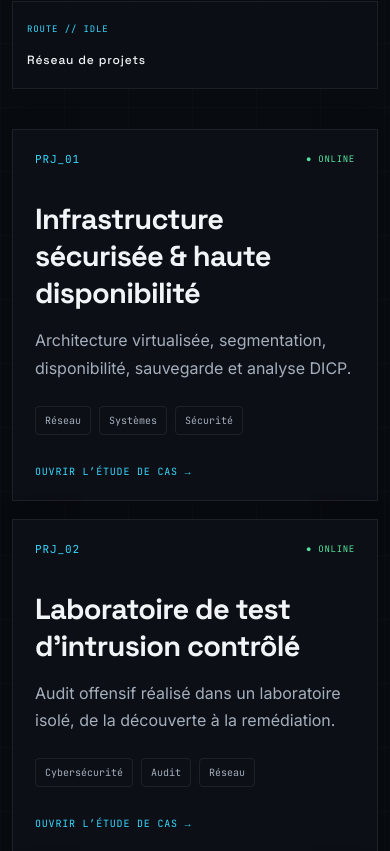
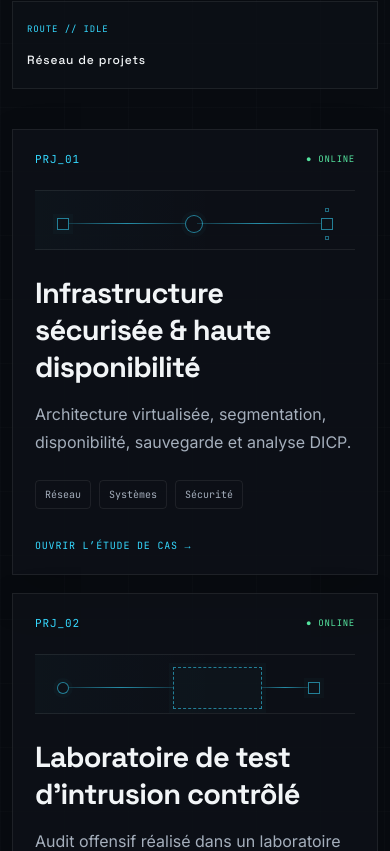
Before and after one commit to regobothgrandville/regobothgrandville.github.io, a React (Vite) app: page / in a window 390 px wide. Shown: the part 4053-4904 px from the top of the page. Built offline with nearby package versions, Linux system fonts and the light colour scheme.

Commit message:
feat: enrich home project observatory
Add project-specific visual signatures to the home project cards, complete the public internship experience with the messaging migration study, and preserve responsive and reduced-motion behavior.

```diff
--- a/src/App.tsx
+++ b/src/App.tsx
@@ -80,7 +80,7 @@ function App() {
           <p className="other-nodes">AUTRES NŒUDS // SAÉ 2.1 · SAÉ 2.4</p>
         </section>
 
-        <section className="section" id="experience"><SectionLabel index="04" title="EXPÉRIENCE" /><div className="experience-header"><div><p className="company">IA COMPANY</p><h2>Stage Développeur <em>& Sécurité</em></h2></div><span>JUIN — AOÛT 2026</span></div><p className="experience-intro">Une expérience mêlant prototypage logiciel, analyse de sécurité, étude de solutions et développement mobile, dans un contexte professionnel où la confidentialité fait partie des exigences.</p><div className="experience-grid"><article><span>01</span><h3>PYTHON / FLASK</h3><p>Prototypage de fonctionnalités à partir de données simulées.</p></article><article><span>02</span><h3>SÉCURITÉ</h3><p>Analyse des risques, conception et prototypage de mesures de sécurité.</p></article><article><span>03</span><h3>MOBILE</h3><p>Développement avec React Native, TypeScript, Expo et Git/GitHub.</p></article></div></section>
+        <section className="section" id="experience"><SectionLabel index="04" title="EXPÉRIENCE" /><div className="experience-header"><div><p className="company">IA COMPANY</p><h2>Stage Développeur <em>& Sécurité</em></h2></div><span>JUIN — AOÛT 2026</span></div><p className="experience-intro">Une expérience mêlant prototypage logiciel, analyse de sécurité, étude de solutions et développement mobile, dans un contexte professionnel où la confidentialité fait partie des exigences.</p><div className="experience-grid"><article><span>01</span><h3>PYTHON / FLASK</h3><p>Prototypage de fonctionnalités à partir de données simulées.</p></article><article><span>02</span><h3>SÉCURITÉ</h3><p>Analyse des risques, conception et prototypage de mesures de sécurité.</p></article><article><span>03</span><h3>MOBILE</h3><p>Développement avec React Native, TypeScript, Expo et Git/GitHub.</p></article><article><span>04</span><h3>MESSAGERIE</h3><p>Étude de migration d’une messagerie professionnelle et comparaison de solutions.</p></article></div></section>
 
         <section className="section" id="parcours"><SectionLabel index="05" title="PARCOURS" /><div className="timeline"><article><span className="timeline__node" aria-hidden="true" /><time>2024</time><h3>BAC GÉNÉRAL</h3><p>Mention Bien · Maths · NSI · Maths expertes</p></article><article><span className="timeline__node" aria-hidden="true" /><time>2024</time><h3>BUT R&T</h3><p>IUT de Villetaneuse · Université Sorbonne Paris Nord</p></article><article><span className="timeline__node" aria-hidden="true" /><time>2025</time><h3>CYBERSÉCURITÉ</h3><p>Début du parcours de spécialisation</p></article><article className="timeline__next"><span className="timeline__node" aria-hidden="true" /><time>2027</time><h3>PROCHAINE ÉTAPE</h3><p>Stage de 4 mois · février</p></article></div></section>
 
--- a/src/components/ProjectCard.tsx
+++ b/src/components/ProjectCard.tsx
@@ -24,6 +24,14 @@ export function ProjectCard({ project, index, active = false, onActivate, onDeac
         <span className="project-card__id">PRJ_{String(index + 1).padStart(2, '0')}</span>
         <span className="project-card__status">● ONLINE</span>
       </div>
+      <div className={`project-card__signature project-card__signature--${project.id}`} aria-hidden="true">
+        <span className="project-card__signature-node project-card__signature-node--a" />
+        <i className="project-card__signature-link project-card__signature-link--a" />
+        <span className="project-card__signature-node project-card__signature-node--b" />
+        <i className="project-card__signature-link project-card__signature-link--b" />
+        <span className="project-card__signature-node project-card__signature-node--c" />
+        <span className="project-card__signature-packet" />
+      </div>
       <h3>{project.title}</h3>
       <p>{project.summary}</p>
       <div className="tag-row">
--- a/src/main.tsx
+++ b/src/main.tsx
@@ -7,6 +7,7 @@ import { ProjectCaseStudy } from './pages/ProjectCaseStudy'
 import './styles/global.css'
 import './styles/case-study.css'
 import './styles/polish.css'
+import './styles/home-observatory.css'
 
 const root = document.getElementById('root')
 
--- /dev/null
+++ b/src/styles/home-observatory.css
@@ -0,0 +1,105 @@
+.project-card__signature {
+  position: relative;
+  height: 68px;
+  margin: 30px 0 0;
+  border-top: 1px solid var(--line);
+  border-bottom: 1px solid var(--line);
+  background: linear-gradient(90deg, rgba(53, 217, 255, 0.025), transparent 58%);
+  overflow: hidden;
+}
+
+.project-card__signature-node {
+  position: absolute;
+  top: 27px;
+  width: 12px;
+  height: 12px;
+  border: 1px solid rgba(53, 217, 255, 0.55);
+  background: var(--surface);
+  box-shadow: 0 0 0 4px rgba(53, 217, 255, 0.025);
+}
+
+.project-card__signature-node--a { left: 7%; }
+.project-card__signature-node--b { left: 47%; }
+.project-card__signature-node--c { right: 7%; }
+
+.project-card__signature-link {
+  position: absolute;
+  top: 32px;
+  height: 1px;
+  background: linear-gradient(90deg, rgba(53, 217, 255, 0.18), rgba(53, 217, 255, 0.62), rgba(53, 217, 255, 0.18));
+}
+
+.project-card__signature-link--a { left: calc(7% + 12px); width: calc(40% - 12px); }
+.project-card__signature-link--b { left: calc(47% + 12px); right: calc(7% + 12px); }
+
+.project-card__signature-packet {
+  position: absolute;
+  top: 30px;
+  left: 9%;
+  width: 5px;
+  height: 5px;
+  border-radius: 50%;
+  background: var(--cyan);
+  box-shadow: 0 0 10px rgba(53, 217, 255, 0.75);
+  opacity: 0;
+}
+
+.project-card--active .project-card__signature-packet,
+.project-card:hover .project-card__signature-packet,
+.project-card:focus-within .project-card__signature-packet {
+  animation: project-signature-packet 1.8s linear infinite;
+}
+
+.project-card__signature--prj-01 .project-card__signature-node--b {
+  width: 18px;
+  height: 18px;
+  top: 24px;
+  border-radius: 50%;
+}
+
+.project-card__signature--prj-01 .project-card__signature-node--c {
+  box-shadow: 0 -14px 0 -5px var(--surface), 0 -14px 0 -4px rgba(53, 217, 255, 0.45), 0 14px 0 -5px var(--surface), 0 14px 0 -4px rgba(53, 217, 255, 0.45);
+}
+
+.project-card__signature--prj-02 .project-card__signature-node--a { border-radius: 50%; }
+.project-card__signature--prj-02 .project-card__signature-node--b { left: 43%; width: 28%; height: 42px; top: 12px; border-style: dashed; background: rgba(53, 217, 255, 0.018); }
+.project-card__signature--prj-02 .project-card__signature-node--c { right: 11%; }
+.project-card__signature--prj-02 .project-card__signature-link--a { width: calc(36% - 12px); }
+.project-card__signature--prj-02 .project-card__signature-link--b { left: 71%; right: calc(11% + 12px); }
+
+.project-card__signature--prj-03 .project-card__signature-node--b { width: 24px; height: 24px; top: 21px; transform: rotate(45deg); }
+.project-card__signature--prj-03 .project-card__signature-node--c { border-radius: 50%; box-shadow: 0 0 0 5px rgba(53, 217, 255, 0.035); }
+
+.project-card__signature--prj-04 .project-card__signature-node { border-radius: 3px; }
+.project-card__signature--prj-04 .project-card__signature-node--c {
+  width: 24px;
+  right: 5%;
+  box-shadow: 0 -13px 0 -5px var(--surface), 0 -13px 0 -4px rgba(53, 217, 255, 0.42), 0 13px 0 -5px var(--surface), 0 13px 0 -4px rgba(53, 217, 255, 0.42);
+}
+
+.project-card h3 { margin-top: 26px; }
+.experience-grid { grid-template-columns: repeat(4, 1fr); }
+.experience-grid article { position: relative; overflow: hidden; }
+.experience-grid article::after { content: ''; position: absolute; left: 28px; right: 28px; bottom: 0; height: 1px; background: linear-gradient(90deg, var(--cyan), transparent); opacity: 0.28; }
+
+@keyframes project-signature-packet {
+  0% { left: 9%; opacity: 0; }
+  12% { opacity: 1; }
+  88% { opacity: 1; }
+  100% { left: 90%; opacity: 0; }
+}
+
+@media (max-width: 1100px) {
+  .experience-grid { grid-template-columns: repeat(2, 1fr); }
+}
+
+@media (max-width: 620px) {
+  .project-card { min-height: 360px; }
+  .project-card__signature { margin-top: 24px; height: 60px; }
+  .project-card h3 { margin-top: 24px; }
+  .experience-grid { grid-template-columns: 1fr; }
+}
+
+@media (prefers-reduced-motion: reduce) {
+  .project-card__signature-packet { animation: none !important; }
+}
```
